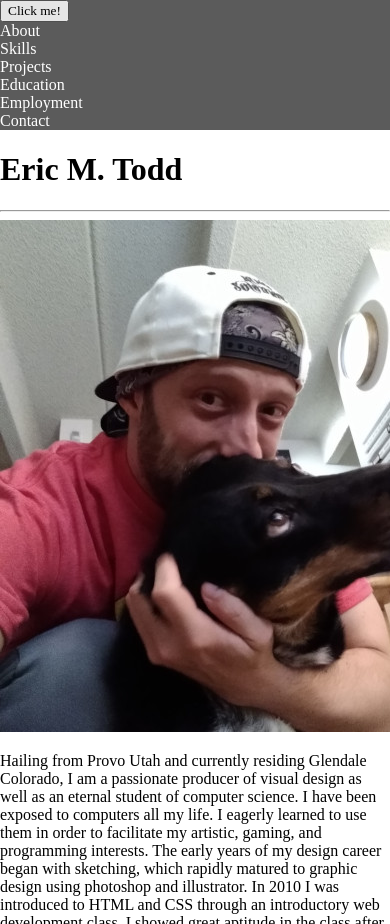
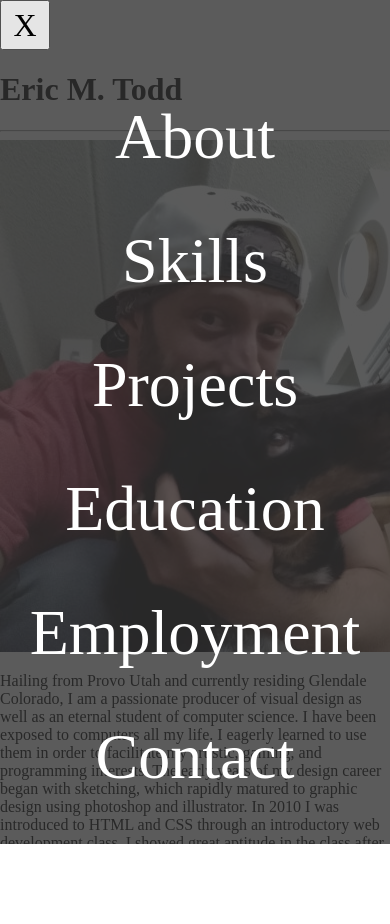
Before and after one commit to EricMTodd/resume-cv, a React (Create React App) app: page / in a window 390 px wide. After the commit the page ends 844 px from the top, so only its background shows below. Built offline with nearby package versions, Linux system fonts and the light colour scheme.

Commit message:
Makin' bacon.

```diff
--- a/src/App.css
+++ b/src/App.css
@@ -13,20 +13,32 @@ main {
 
 @media (max-width: 600px) {
   /* Nav styles */
-  .collapsed-nav {
-    text-decoration: none;
+  #nav-button-track {
+    height: 50px;
     background-color: rgba(50, 50, 50, 0.8);
   }
 
-.nav-links > a {
-  color: white;
-  text-decoration: none;
-}
+  #nav-button-track > button {
+    height: 50px;
+    width: 50px;
+    font-size: 32px;
+  }
 
-  .nav-links {
+  #nav-links {
+    background-color: rgba(50, 50, 50, 0.8);
+    position: absolute;
+    height: calc(100% - 50px);
+    width: 100%;
+    font-size: 64px;
     display: flex;
+    flex-direction: column;
     justify-content: space-evenly;
-    flex-direction: column;
+    align-items: center;
+  }
+
+  #nav-links > a {
+    color: white;
+    text-decoration: none;
   }
 
 }
--- a/src/components/NavBar.js
+++ b/src/components/NavBar.js
@@ -5,9 +5,11 @@ const NavBar = () => {
   }
 
   return(
-    <nav className="collapsed-nav">
-      <button onClick={toggleNav}>Click me!</button>
-      <div className="nav-links">
+    <nav>
+      <div id="nav-button-track">
+        <button onClick={toggleNav} className="collapsed-nav-button">X</button>
+      </div>
+      <div id="nav-links">
         <a href="#about">About</a>
         <a href="#skills">Skills</a>
         <a href="#projects">Projects</a>
```
